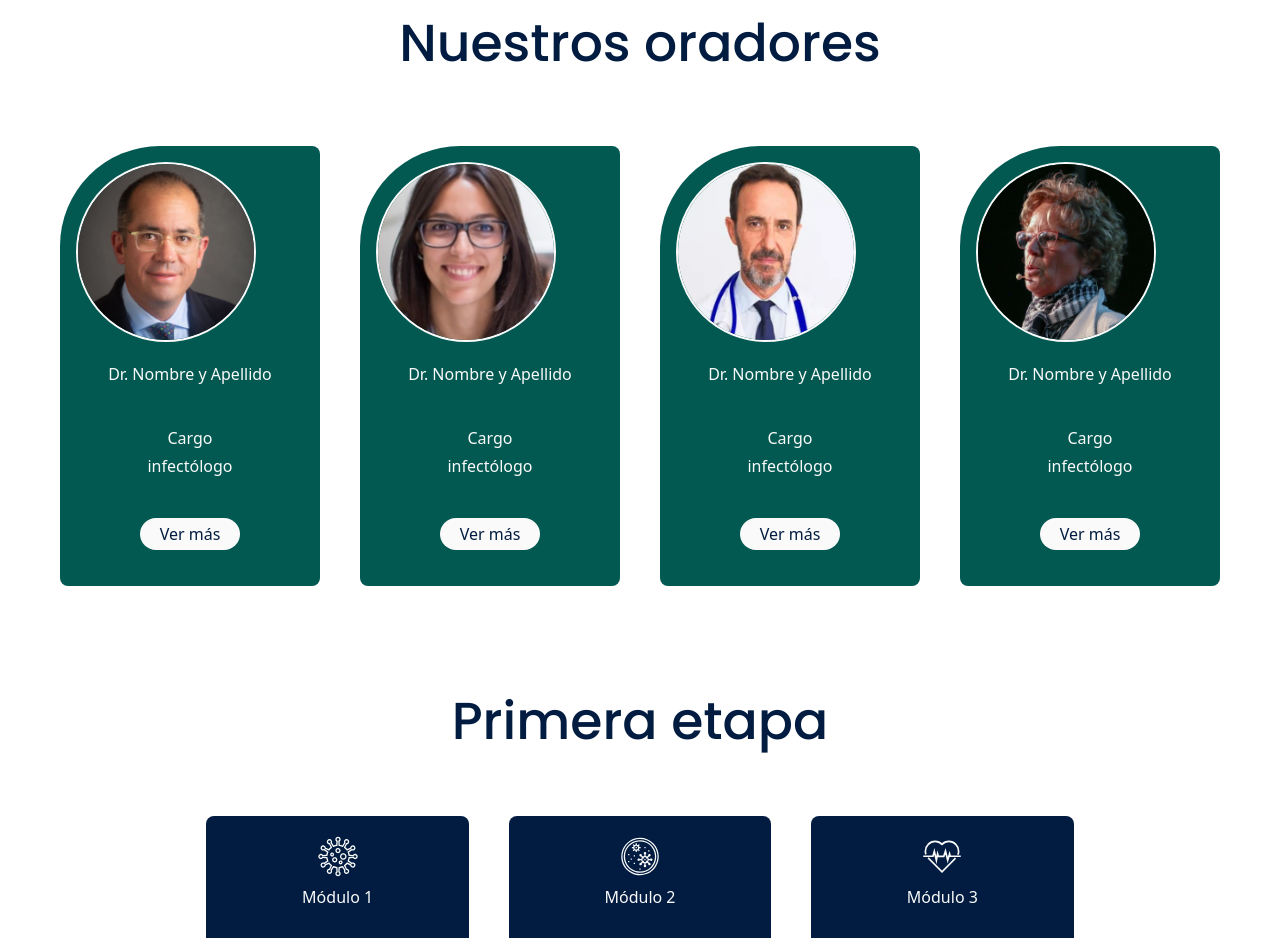
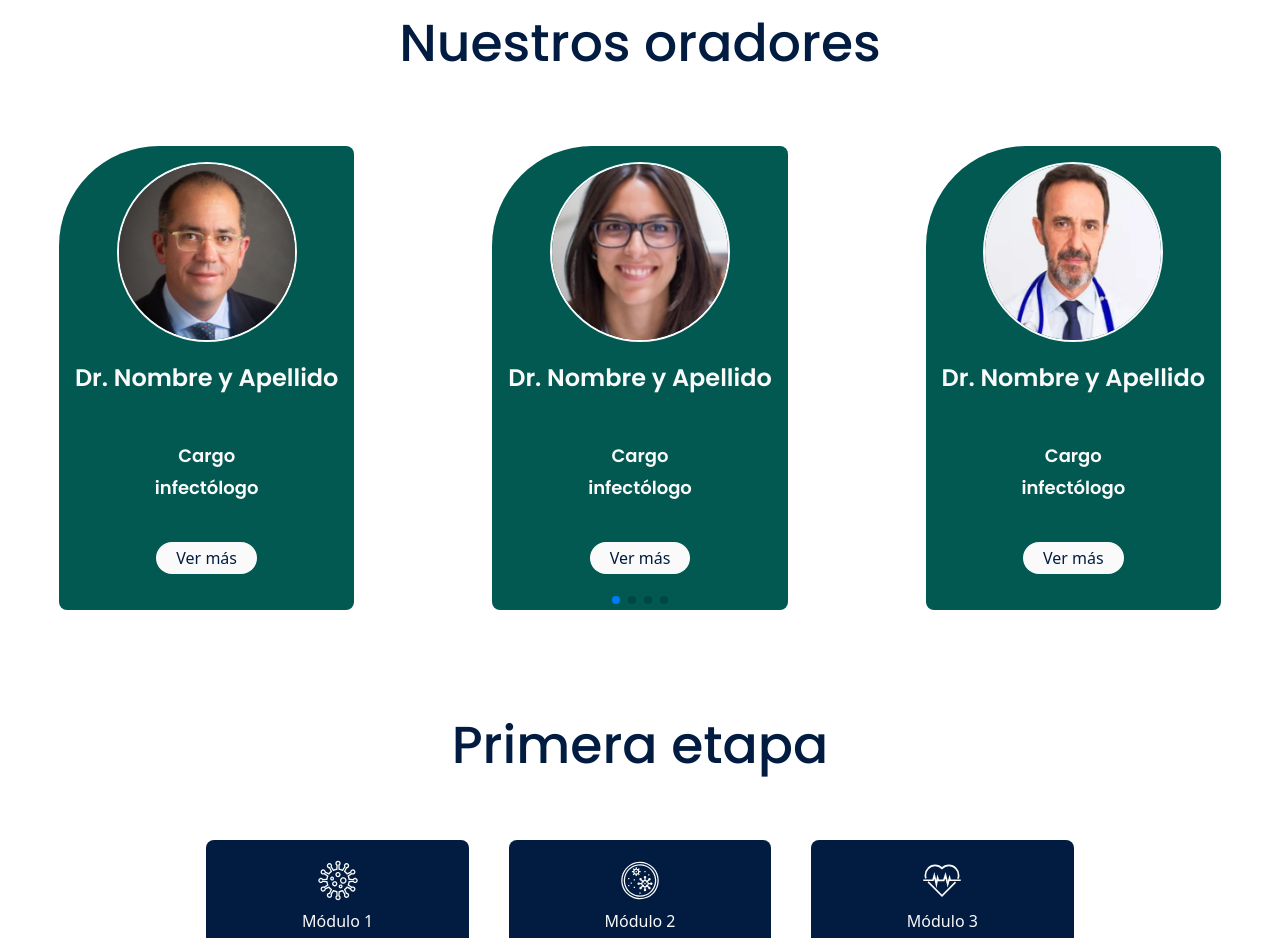
Before and after one commit to jnardi86/santojanniUTI, a React (Vite) app: page / in a window 1280 px wide. Shown: the part 1680-2618 px from the top of the page. Built offline with nearby package versions, Linux system fonts and the light colour scheme; no server answers.

Commit message:
Add carrousel to Speakers

```diff
--- a/package.json
+++ b/package.json
@@ -14,7 +14,8 @@
     "react": "^18.2.0",
     "react-dom": "^18.2.0",
     "react-router-dom": "^6.22.3",
-    "sweetalert2": "^11.10.7"
+    "sweetalert2": "^11.10.7",
+    "swiper": "^11.1.1"
   },
   "devDependencies": {
     "@types/react": "^18.2.64",
--- a/src/pages/home/view/components/oradores/HomeOradores.jsx
+++ b/src/pages/home/view/components/oradores/HomeOradores.jsx
@@ -1,6 +1,12 @@
 import React from 'react'
 import OradoresCard from './OradoresCard'
 import oradores from './dataOradores.json'
+
+import { Swiper, SwiperSlide } from 'swiper/react';
+import { Pagination } from 'swiper/modules';
+
+import 'swiper/css';
+import 'swiper/css/pagination';
 
 const HomeOradores = () => {
 
@@ -9,15 +15,43 @@ const HomeOradores = () => {
       <div className="aboutContainerHeader w-full h-auto text-center p-2 mb-12">
         <h1 className="font-poppins font-medium text-Blue text-[52px]">Nuestros oradores</h1>
       </div>
-      <div className="flex justify-center flex-wrap">
-        {oradores.map((orador, index) => {
-          return (
-            <OradoresCard
+      <div className='w-full'>
+        <Swiper
+          slidesPerView={1}
+          spaceBetween={50}
+          modules={[Pagination]}
+          pagination={{
+            clickable: true,
+          }}
+          loop= {true}
+          breakpoints={{
+            360: {
+              slidesPerView: 1,
+              spaceBetween: 20,
+            },
+            768: {
+              slidesPerView: 2,
+              spaceBetween: 20,
+            },
+            1024: {
+              slidesPerView: 3,
+              spaceBetween: 20,
+            },
+            1440: {
+              slidesPerView: 3,
+              spaceBetween: 50,
+            },
+          }}
+        >
+          {oradores.map((orador, index) => (
+            <SwiperSlide
               key={index}
-              data={orador}
-            />
-          )
-        })}
+              className='flex items-center justify-center'
+              >
+              <OradoresCard data={orador} />
+            </SwiperSlide>
+          ))}
+        </Swiper>
       </div>
     </div>
   )
--- a/src/pages/home/view/components/oradores/OradoresCard.jsx
+++ b/src/pages/home/view/components/oradores/OradoresCard.jsx
@@ -3,19 +3,15 @@ import CustomButton from '../../../../../components/customComponents/CustomButto
 
 const OradoresCard = ({ data }) => {
     return (
-        <div className="
-    min-w-[260px]
-    bg-DarkGreen text-White rounded-lg rounded-tl-[100px]
-     mx-5 my-2 px-4 py-4
-     flex flex-col justify-center items-center">
-            <img className="w-[180px] h-[180px] rounded-full self-start border-2 border-White mb-5" src={data.image} alt="Orador" />
-            <p className="pb-10">{data.name}</p>
-            <p className="pb-1">{data.cargo}</p>
-            <p className="pb-10">{data.especialidad}</p>
+        <div className="min-w-[260px] max-w-[375px] bg-DarkGreen text-White rounded-lg rounded-tl-[100px] mx-5 my-2 px-4 py-4 flex flex-col justify-center items-center">
+            <img className="w-[180px] h-[180px] rounded-full border-2 border-White mb-5" src={data.image} alt="Orador" />
+            <h3 className="font-poppins text-center font-semiBold text-2xl text-White mb-12">{data.name}</h3>
+            <p className="font-poppins font-semiBold text-lg text-White pb-1">{data.cargo}</p>
+            <p className="font-poppins font-semiBold text-lg text-White pb-10">{data.especialidad}</p>
 
             <CustomButton
-            style="mb-5"
-            label={"Ver más"}>
+                style="mb-5"
+                label={"Ver más"}>
             </CustomButton>
 
         </div>
```
Also changed, not shown: 1 other file (tests, documents, lock files or other folders).
